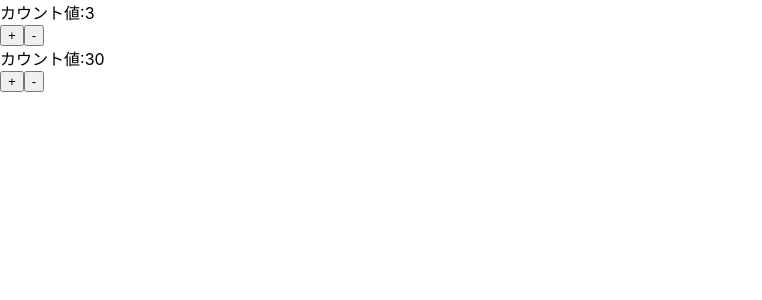
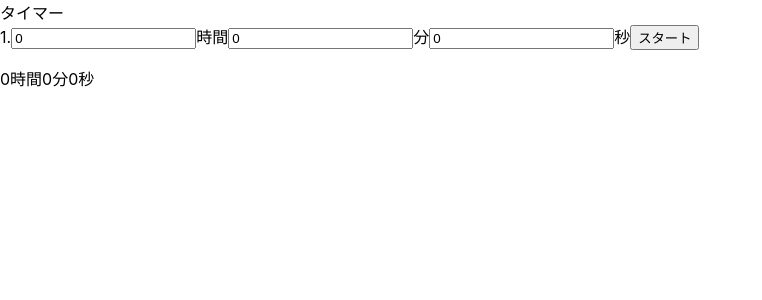
Before and after one commit to Tatsuohggggg/react, a React (Create React App) app: page / in a window 1280 px wide. Shown: the top 300 px of the page, without its empty margins (0-762 px from the left). Built offline with nearby package versions, Linux system fonts and the light colour scheme.

Commit message:
timer approaching

```diff
--- a/src/App.js
+++ b/src/App.js
@@ -1,57 +1,78 @@
-import React, { useState } from 'react';
+import React, { useEffect, useState } from 'react';
+import useTimer from './useTimer';
+
+
+const App = () => {
+    return <>
+        <Counter />
+    </>
+}
+
+
+export function Counter() {
+
+    const [hour, setHour] = useState(0);
+    const [minute, setMinute] = useState(0);
+    const [second, setSecond] = useState(0);
+    const [id, setId] = useState(null);
+
+    //const [time,resetTime]=useTimer()
 
 
 
-const App = () => {
-    return(<>
-    <Counter value={3} onClick={() => console.log("hello")}/>
-    <Counter value={30}/>
-    </>)
-}
-
-
-export function Counter(props)
-{
-    /*constructor(props)
-    {
-        super(props);
-        this.state = {
-            value : 0
+    const startTimer = () => {
+        if (!id) {
+            useEffect(() => {
+            const intervalId = setInterval(() => countDown(), 1000);
+            setId(intervalId);
+            return () => clearInterval(intervalId);
+            });
         }
-    }*/
-
-    const [value,setValue]=useState(props.value)
-
-    // インクリメントする関数
-    const onIncrement = () => {
-        //setStateでstateの値を更新します
-        //this.setState({ value: this.state.value + 1 });
-        setValue(value+1)
     }
 
-
-    // デクリメントする関数
-    const onDecrement = () => {
-        //setStateでstateの値を更新します
-        //this.setState({ value: this.state.value - 1 });
-        setValue(value-1)
+    // カウントダウンする関数
+    const countDown = () => {
+        console.log(second)
+        // secが0でないときの処理
+        if (second != 0) {
+            setSecond(s => s - 1);
+            console.log("1");
+        }
+        // secが0でminが0でないときの処理
+        else if (minute != 0) {
+            setMinute(m => m - 1);
+            setSecond(s => 59);
+            console.log("2")
+        }
+        // secが0でminが0でhourが0でないときの処理
+        else if (hour != 0) {
+            setHour(h => h - 1);
+            setMinute(m => 59);
+            setSecond(s => 59);
+        // カウントダウンが終了したときの処理
+        } else {
+            clearInterval(id);
+        }
     }
 
 
 
-
-        return (
+    return (
+        <div>
+            タイマー
             <div>
-                <div onClick={() => props.onClick}>
-                    カウント値:{value}
-
-                </div>
-                <div>
-                    <button type="button" onClick={onIncrement}>+</button>
-                    <button type="button" onClick={onDecrement}>-</button>
-                </div>
+                1.
+                <input value={hour}
+                    onChange={(event) => setHour(event.target.value)} />時間
+                <input value={minute}
+                    onChange={(event) => setMinute(event.target.value)} />分
+                <input value={second}
+                    onChange={(event) => setSecond(event.target.value)} />秒
+                <button type="button" onClick={startTimer}>スタート</button>
             </div>
-        );
+            <p>{hour}時間{minute}分{second}秒</p>
+        </div>
+    );
 
 }
 export default App;
--- /dev/null
+++ b/src/useTimer.js
@@ -0,0 +1,21 @@
+import {useState, useEffect} from 'react';
+
+export default function useTimer() {
+  const [time, setTime] = useState(0);  //描画用の時間
+  const [id,setId] = useState(null);
+
+  useEffect(() => {
+    return () => clearInterval(id);
+  }, []);
+
+  const resetTime = () => {
+    setTime(0);
+    if(id) {clearInterval(id);}
+    const timer = setInterval(() => {
+      setTime(t => t + 1);
+    }, 100);
+    setId(timer);
+  }
+
+    return [time, resetTime];
+}
```
